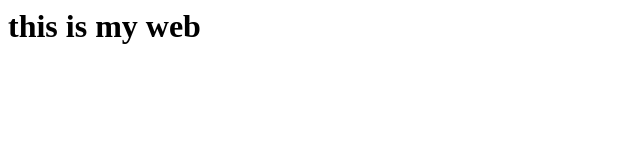
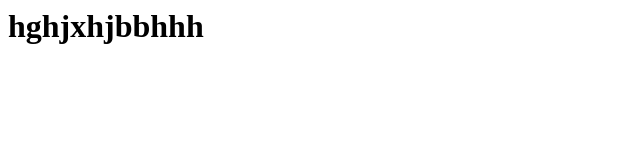
Before and after one commit to Mwaqasdogar/cherrry, a plain HTML site: page docs/index.html in a window 1280 px wide. Shown: the whole page, without its empty margins (0-640 px from the left). Drawn offline with Linux system fonts and the light colour scheme.

Commit message:
git commit

```diff
--- a/docs/index.html
+++ b/docs/index.html
@@ -1 +1 @@
-<h1>this is my web</h1>
+<h1>hghjxhjbbhhh</h1>
```
